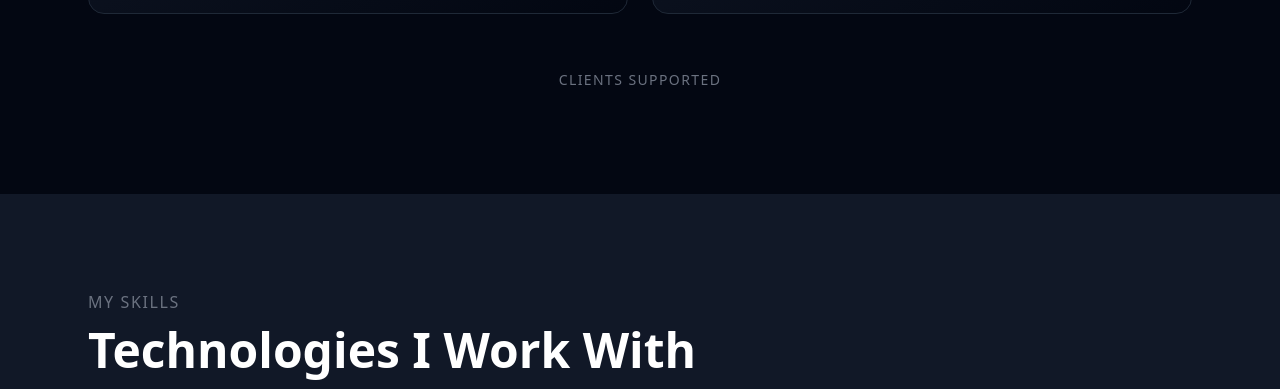
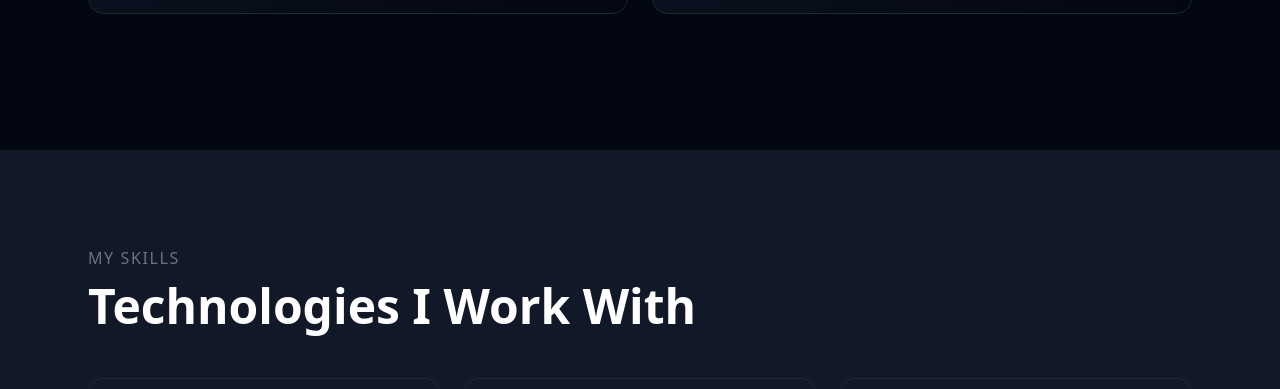
Before and after one commit to sudarshanahandique01/portfolio, a plain HTML site: page index.html in a window 1280 px wide. Shown: the part 2045-2434 px from the top of the page. Drawn offline with nearby package versions, Linux system fonts and the light colour scheme; animation ran at ten frames a second.

Commit message:
Client section part removed

```diff
--- a/index.html
+++ b/index.html
@@ -443,13 +443,13 @@
 
         <!-- ================= CLIENT MARQUEE ================= -->
 
-        <div class="text-center mb-6">
+        <!-- <div class="text-center mb-6">
 
             <p class="text-gray-500 uppercase tracking-widest text-sm">
                 Clients Supported
             </p>
 
-        </div>
+        </div> -->
 <!-- =====================================================
      CLIENT MARQUEE TEST
 ====================================================== -->
```
